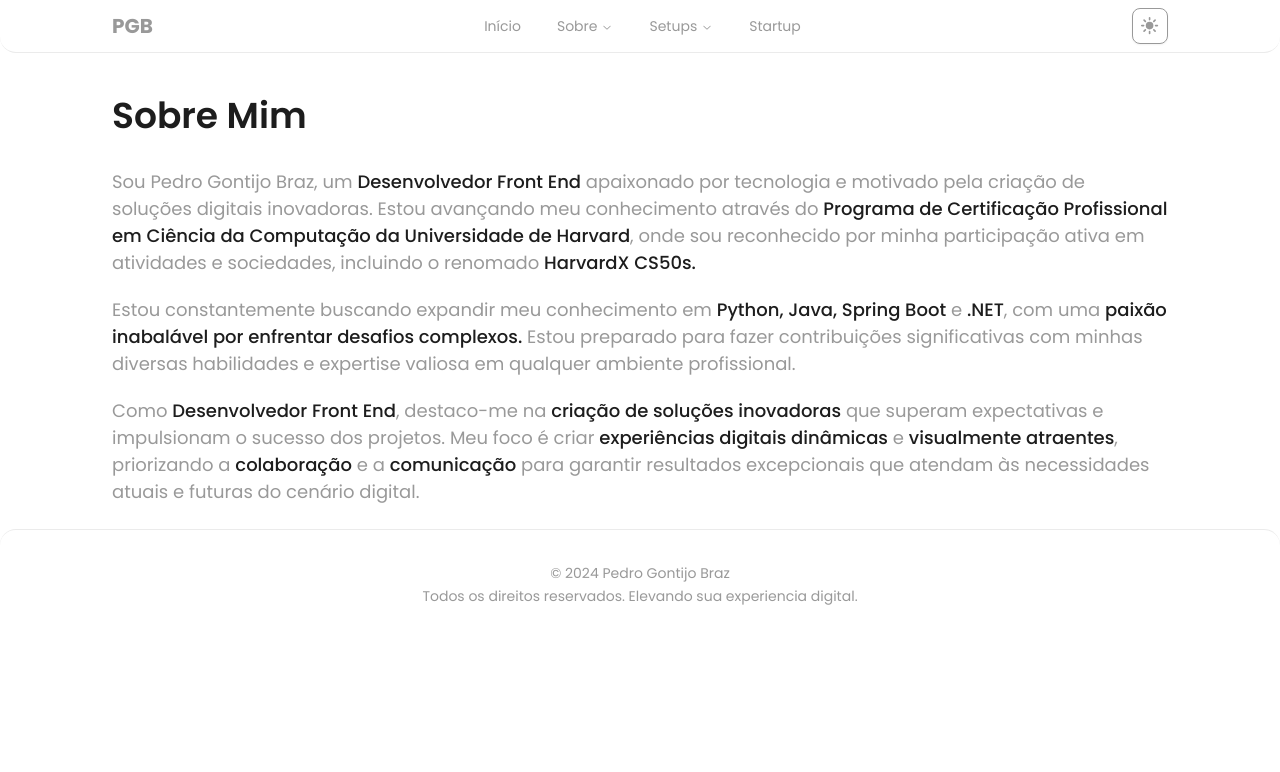
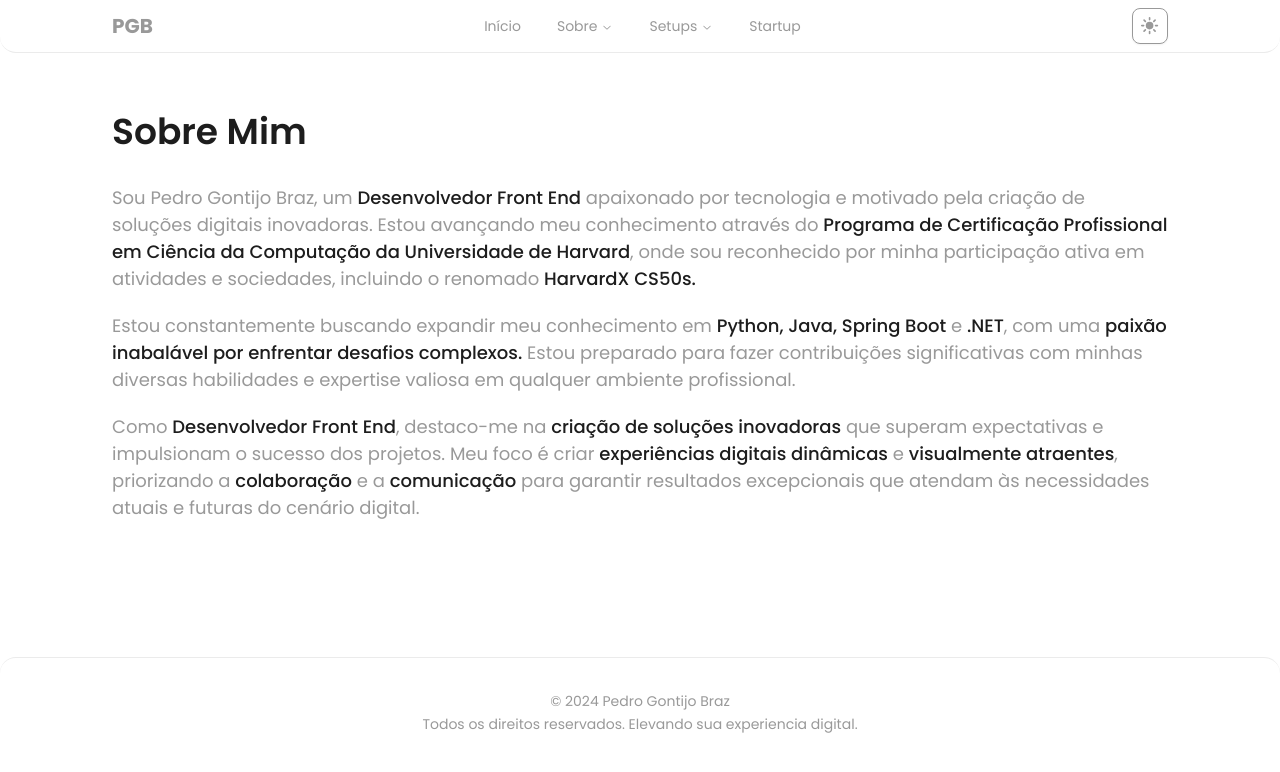
Before and after one commit to pedrogbraz/meu-portfolio, a Next.js app: page /sobre-mim in a window 1280 px wide. Shown: the top 772 px of the page. Built offline with nearby package versions, Linux system fonts and the light colour scheme.

Commit message:
fix: fix to resolution in about me page

```diff
--- a/src/app/(default)/sobre-mim/page.tsx
+++ b/src/app/(default)/sobre-mim/page.tsx
@@ -1,6 +1,6 @@
 export default function SobreMim() {
   return (
-    <main className="w-[100vw] px-8 sm:px-16 lg:px-28 flex flex-col justify-center gap-8 mb-6 pt-24">
+    <main className="w-[100vw] px-8 sm:px-16 lg:px-28 flex flex-col justify-center gap-8 mb-6 py-28">
       <h2 className="text-3xl text-[--subtitle] font-semibold sm:text-4xl">
         Sobre Mim
       </h2>
```
